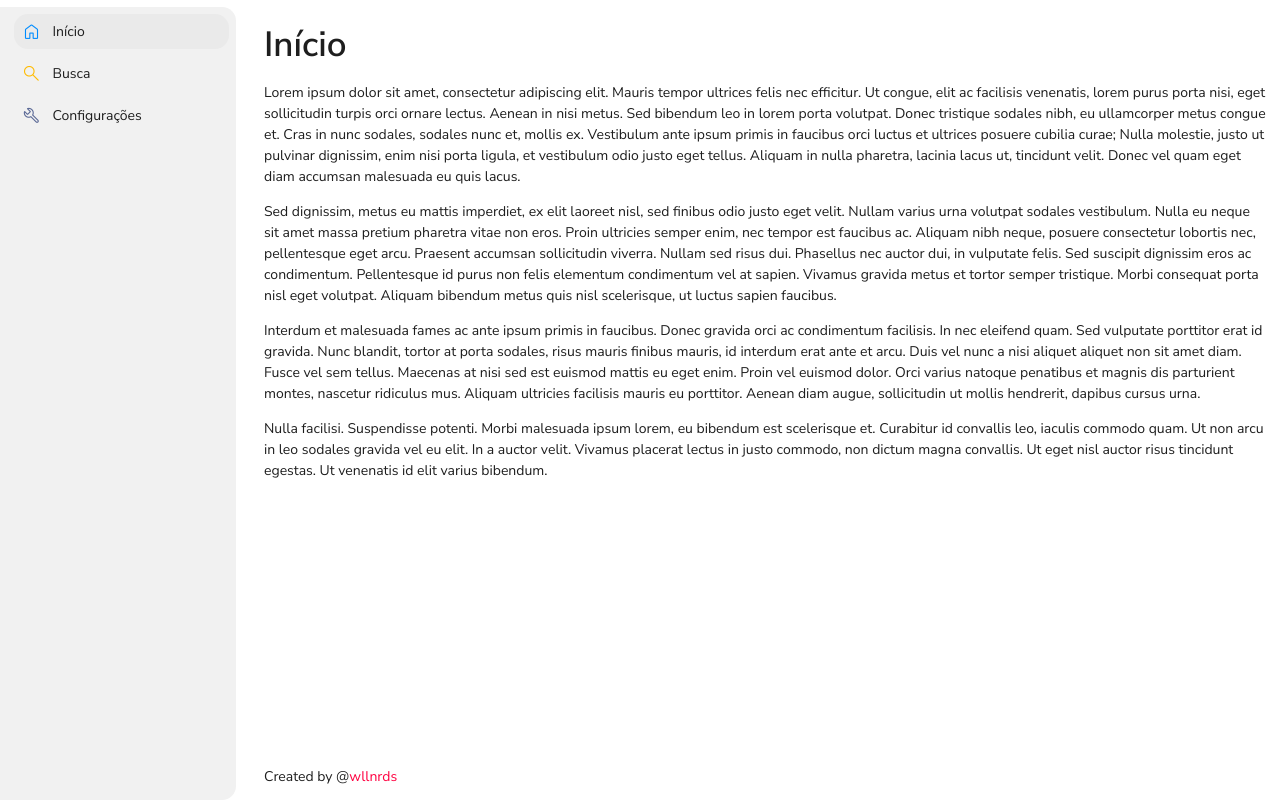
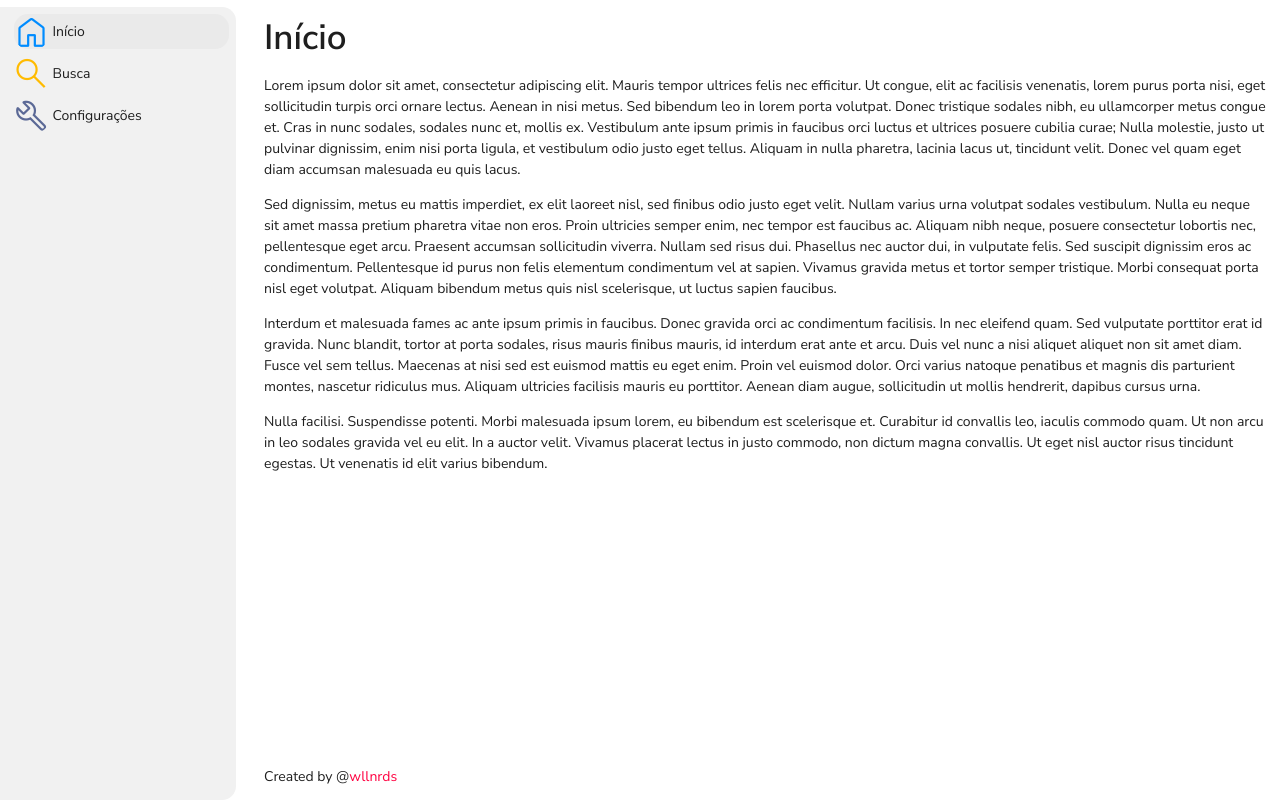
Before and after one commit to walmeidaw/dot3det, a Next.js app: page / in a window 1280 px wide. Built offline with nearby package versions, Linux system fonts and the light colour scheme.

Commit message:
Ajuste de tamanho de fontes
Aumenta a fonte em dispositivos de alta densidade de pixels

```diff
--- a/app/globals.css
+++ b/app/globals.css
@@ -15,6 +15,14 @@
   font-size: 14px;
   font-family: 'Nunito Sans', sans-serif;
   font-weight: 400;
+
+  @media screen and (-webkit-device-pixel-ratio: 2){
+    font-size: 16px;
+  }
+
+  @media screen and (-webkit-device-pixel-ratio: 2){
+    font-size: 18px;
+  }
 }
 
 .material-symbols-rounded {
--- a/app/layout.module.scss
+++ b/app/layout.module.scss
@@ -7,10 +7,10 @@
 
 	gap: 1rem;
 	grid-auto-flow: column dense;
-	height: calc( 100% - var(--space) ) ;
+	height: 100% ;
 	width: 100%;
 
-	margin: var(--space) auto 0 auto;
+	margin: auto;
 
 	.Main {
 		padding: var(--space);
@@ -42,8 +42,8 @@
 	}
 
 	@media (display-mode: window-controls-overlay){
-		margin-top: calc( env(titlebar-area-height, 33px) + var(--space) );
-		height: calc( 100% - env(titlebar-area-height, 33px ) - var(--space) ) ;
+		margin-top: env(titlebar-area-height, 33px);
+		height: calc( 100% - env(titlebar-area-height, 33px ) ) ;
 	}
 }
 
--- a/app/menu/menu.module.scss
+++ b/app/menu/menu.module.scss
@@ -1,5 +1,6 @@
 .Tab {
     grid-area: menu;
+    margin-top: var(--space);
 
     text-align: center;
     font-size: 1rem;
@@ -20,20 +21,18 @@
         white-space: nowrap;
 
         .Icon{
+            overflow: hidden;
             display: flex;
             align-items: center;
             justify-content: center;
-            // background-color: rgba(var(--main-one-opaque-rgb), 100%);
-            // color: rgb(var(--main-one-rgb));
             color: rgb(var(--foreground-rgb));
             aspect-ratio: 1/1;
             padding: .75rem;
             border-radius: var(--border-radius);
             max-width: 2.5rem;
             height: 2.5rem;
-            overflow: hidden;
+            font-size: 3rem;
             transition: background 300ms linear;
-            font-size: 1.5rem;
         }
 
         &:active, &.Active{
```
Also changed, not shown: 1 other file (tests, documents, lock files or other folders).
